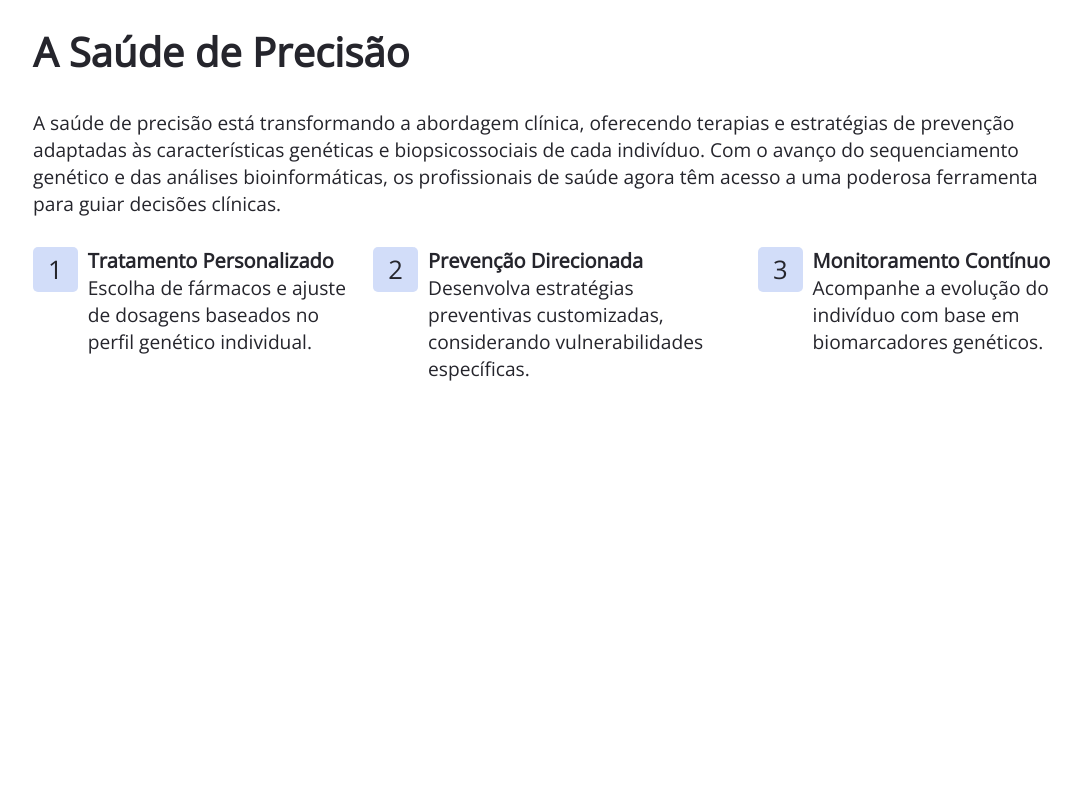
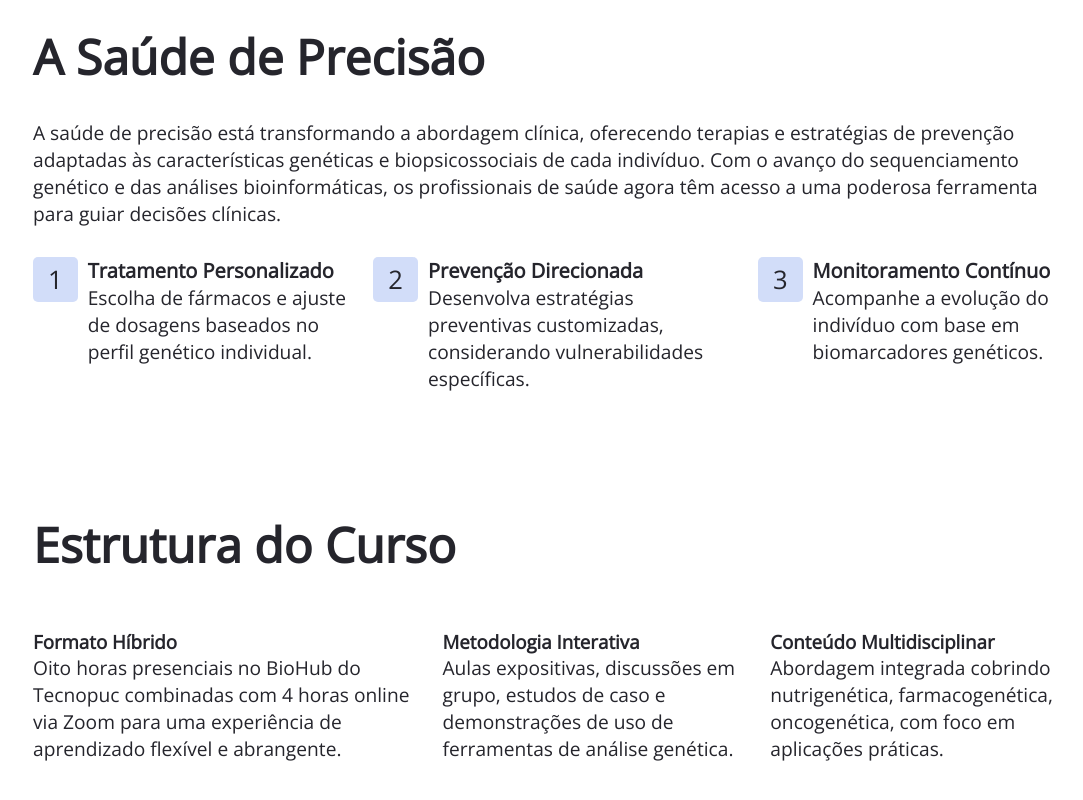
Before and after one commit to jv-demed/curso-genetica-saude, a Next.js app: page / in a window 1280 px wide. Shown: the part 596-1396 px from the top of the page, without its empty margins (95-1178 px from the left). Before the commit the page ends 1038 px from the top, so only its background shows below. Built offline with nearby package versions, Linux system fonts and the light colour scheme.

Commit message:
Feat: Section de estrtura o curso

```diff
--- a/app/page.jsx
+++ b/app/page.jsx
@@ -22,7 +22,7 @@ const Styled = styled.main`
         padding-bottom: 30px;
         padding-top: 30px;
         &::before{
-            background: rgba(255, 255, 255, 0.6);
+            background: rgba(255, 255, 255, 0.7);
             content: '';
             height: 70vh;
             position: absolute; top: 0; left: 0; right: 0;
@@ -37,23 +37,26 @@ const Styled = styled.main`
         }
         h1{
             font-size: clamp(2rem, 3vw + 1rem, 3.5rem);
+            text-align: center;
         }
         span{
             font-size: clamp(0.9rem, 1vw + 0.4rem, 1.2rem);
         }
     }
-    .presentation{
+    .section{
         display: flex;
         flex-direction: column;
         gap: 30px;
         padding-bottom: 60px;
         padding-top: 60px;
         h2{
-            font-size: 2.5rem;
+            font-size: clamp(2rem, 3vw + 1rem, 3rem);
         }
         p{
-            font-size: 1.2rem;
+            font-size: clamp(0.9rem, 1vw + 0.4rem, 1.2rem);
         }
+    }
+    .presentation{
         .topics{
             display: flex;
             gap: 25px;
@@ -75,6 +78,12 @@ const Styled = styled.main`
             }
         }
     }
+    .structure{
+        .topics{
+            display: flex;
+            gap: 25px;
+        }
+    }
     @media(max-width: 650px){
         .container{
             padding-left: 6%;
@@ -91,6 +100,11 @@ const Styled = styled.main`
                 flex-direction: column;
             }
         }
+        .structure{
+            .topics{
+                flex-direction: column;
+            }
+        }
     }
 `;
 
@@ -98,7 +112,6 @@ export default function Home(){
     return (
         <Styled>
             <section className='container cover'>
-                {/* <div className='blur' /> */}
                 <h2>Curso de Atualização</h2>
                 <h1>Genética e Saúde de Precisão</h1>
                 <span>
@@ -107,7 +120,7 @@ export default function Home(){
                 <h3>EVENTO GRATUITO</h3>
                 <Button name='Inscreva-se Agora' />
             </section>
-            <section className='container presentation'>
+            <section className='container section presentation'>
                 <h2>A Saúde de Precisão</h2>
                 <p>A saúde de precisão está transformando a abordagem clínica, oferecendo terapias e estratégias de prevenção adaptadas às características genéticas e biopsicossociais de cada indivíduo. Com o avanço do sequenciamento genético e das análises bioinformáticas, os profissionais de saúde agora têm acesso a uma poderosa ferramenta para guiar decisões clínicas.</p>
                 <div className='topics'>
@@ -134,6 +147,26 @@ export default function Home(){
                     </div>
                 </div>
             </section>
+            <section className='container section structure'>
+                <h2>Estrutura do Curso</h2>
+                <div className='topics'>
+                    <div className='topic'>
+                        <img src="#" alt="" />
+                        <h3>Formato Híbrido</h3>
+                        <p>Oito horas presenciais no BioHub do Tecnopuc combinadas com 4 horas online via Zoom para uma experiência de aprendizado flexível e abrangente.</p>
+                    </div>
+                    <div className='topic'>
+                        <img src="#" alt="" />
+                        <h3>Metodologia Interativa</h3>
+                        <p>Aulas expositivas, discussões em grupo, estudos de caso e demonstrações de uso de ferramentas de análise genética.</p>
+                    </div>
+                    <div className='topic'>
+                        <img src="#" alt="" />
+                        <h3>Conteúdo Multidisciplinar</h3>
+                        <p>Abordagem integrada cobrindo  nutrigenética, farmacogenética, oncogenética, com foco em aplicações práticas.</p>
+                    </div>
+                </div>
+            </section>
         </Styled>
     );
 }
--- a/components/Button.jsx
+++ b/components/Button.jsx
@@ -8,6 +8,9 @@ const Styled = styled.button`
     cursor: pointer;
     font-size: 1.2rem;
     padding: 15px 20px;
+    @media(max-width: 650px){
+        width: 100%;
+    }
 `;
 
 export function Button({ name, action }){
```
